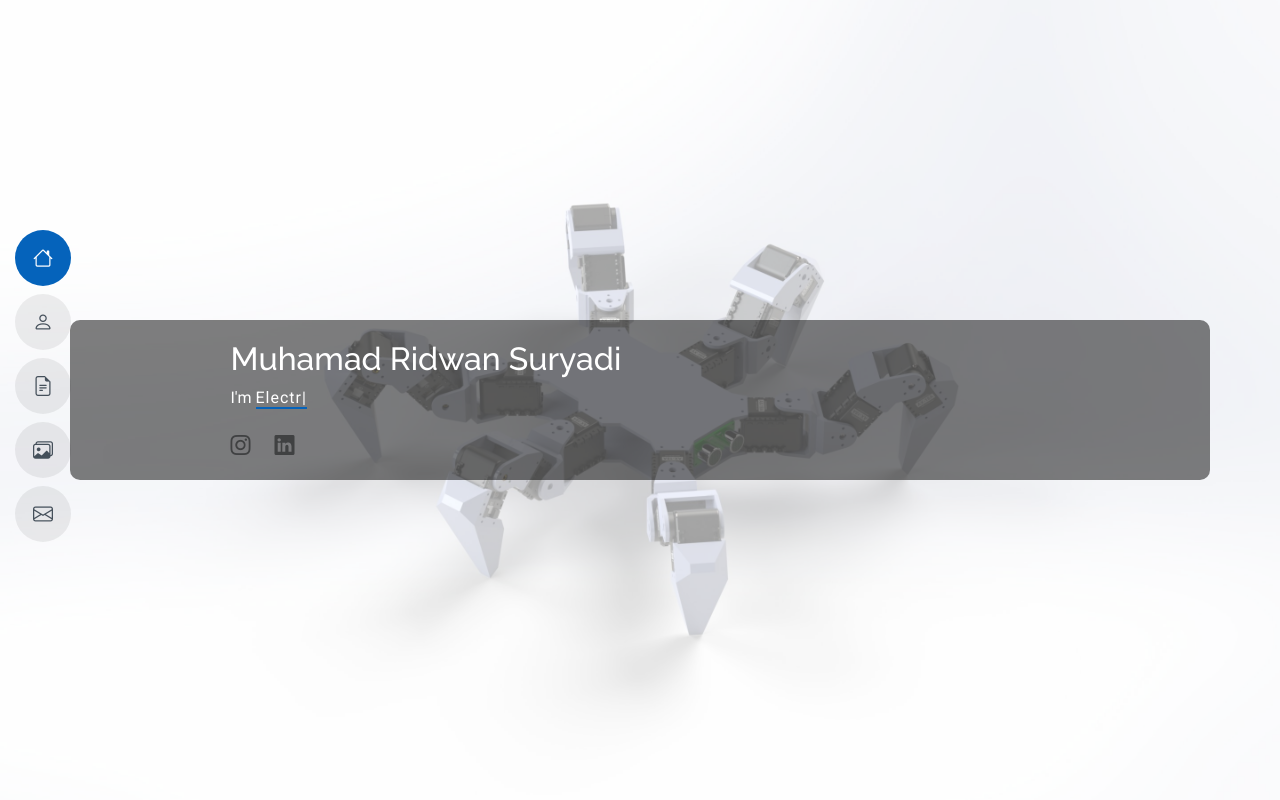
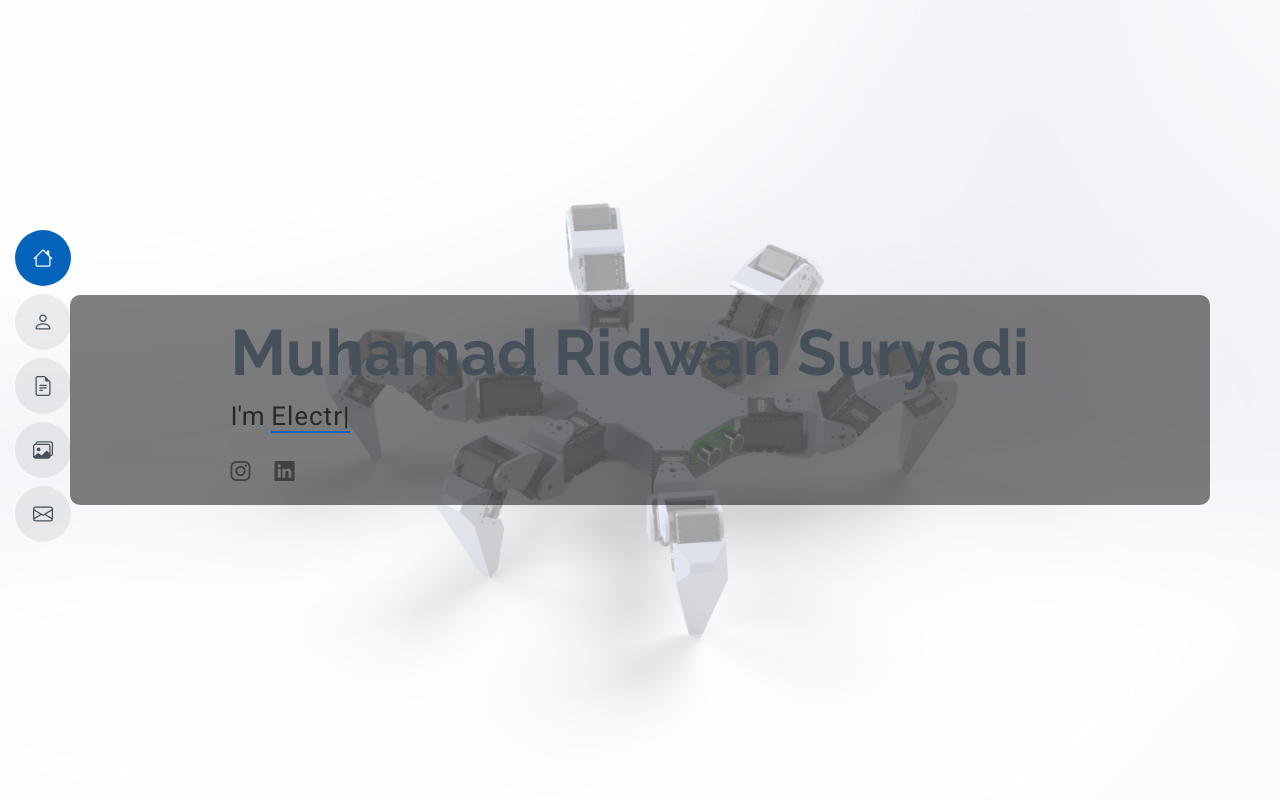
Before and after one commit to rdwn354/rdwn354.github.io, a plain HTML site: page index.html in a window 1280 px wide. Shown: the top 800 px of the page. Drawn offline with Linux system fonts and the light colour scheme; files whose address does not match are found by name.

Commit message:
check css

```diff
--- a/assets/css/main.css
+++ b/assets/css/main.css
@@ -559,11 +559,14 @@ section,
 }
 
 .hero h2 {
-  color: #fff;
+  margin: 0;
+  font-size: 64px;
+  font-weight: 700;
 }
 
 .hero p {
-  color: #fff;
+  margin: 5px 0 0 0;
+  font-size: 26px;
 }
 
 .hero p span {
```
